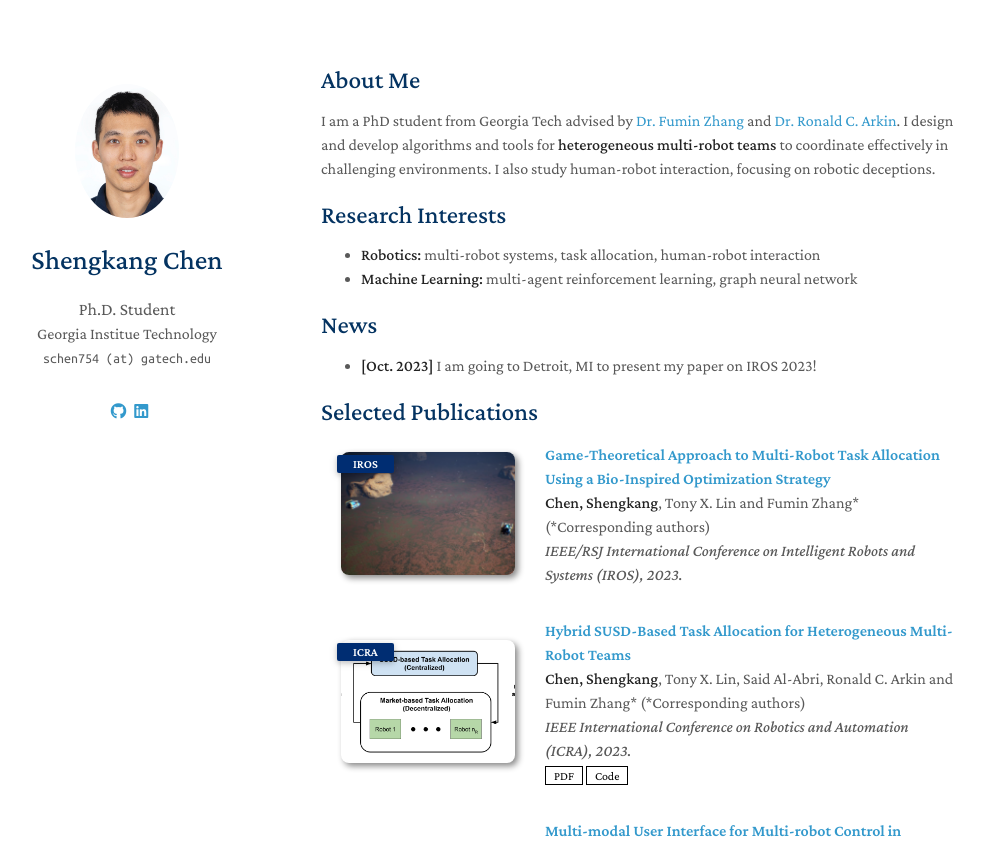
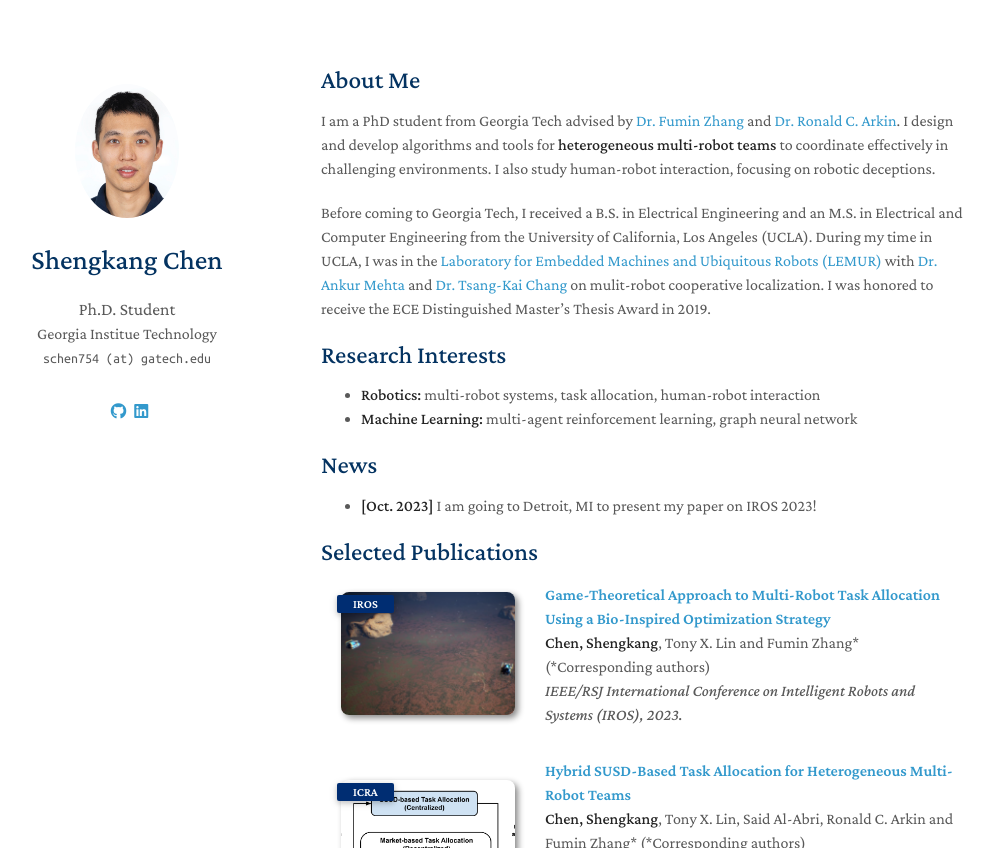
Before and after one commit to William-SKC/shengkangchen.github.io, a Jekyll site: the page built from index.md, in a window 1280 px wide and 900 px high, cut to the strip 0-848 px from the top of the window. Shown: the whole strip, without its empty margins (149-1142 px from the left). Built offline with Jekyll 4.4.1, drawn with Linux system fonts in a browser that asks for light colours; nearby versions of some CDN libraries; a style sheet for code colours, icons or effects is not loaded; our own code applies the rules of GitHub Pages for plain Markdown files; part of the change alters nothing that is shown.

Commit message:
updated intro

```diff
--- a/_config.yml
+++ b/_config.yml
@@ -13,7 +13,7 @@ description: This is the personal homepage of Shengkang Chen.
 # Links
 # If you don't need one of them, you may delete the corresponding line.
 google_scholar: https://scholar.google.com/citations?user=jrPtU3gAAAAJ&hl=en
-cv_link: assets/files/curriculum_vitae.pdf
+cv_link: assets/files/CV_ShengkangChen.pdf
 github_link: https://github.com/William-SKC
 linkedin: https://linkedin.com/in/shengkangchen/
 
--- a/index.md
+++ b/index.md
@@ -5,6 +5,8 @@ layout: homepage
 ## About Me
 
 I am a PhD student from Georgia Tech advised by [Dr. Fumin Zhang](https://fumin.ece.gatech.edu/) and [Dr. Ronald C. Arkin](https://www.cc.gatech.edu/aimosaic/faculty/arkin/). I design and develop algorithms and tools for **heterogeneous multi-robot teams** to coordinate effectively in challenging environments. I also study human-robot interaction, focusing on robotic deceptions.
+
+Before coming to Georgia Tech, I received a B.S. in Electrical Engineering and an M.S. in Electrical and Computer Engineering from the University of California, Los Angeles (UCLA). During my time in UCLA, I was in the [Laboratory for Embedded Machines and Ubiquitous Robots (LEMUR)](https://uclalemur.com/) with [Dr. Ankur Mehta](https://www.ee.ucla.edu/ankur-mehta/) and [Dr. Tsang-Kai Chang](https://tsangkaichang.me/) on mulit-robot cooperative localization. I was honored to receive the ECE Distinguished Master's Thesis Award in 2019.
 
 ## Research Interests
 
```
Also changed, not shown: 1 other file.
